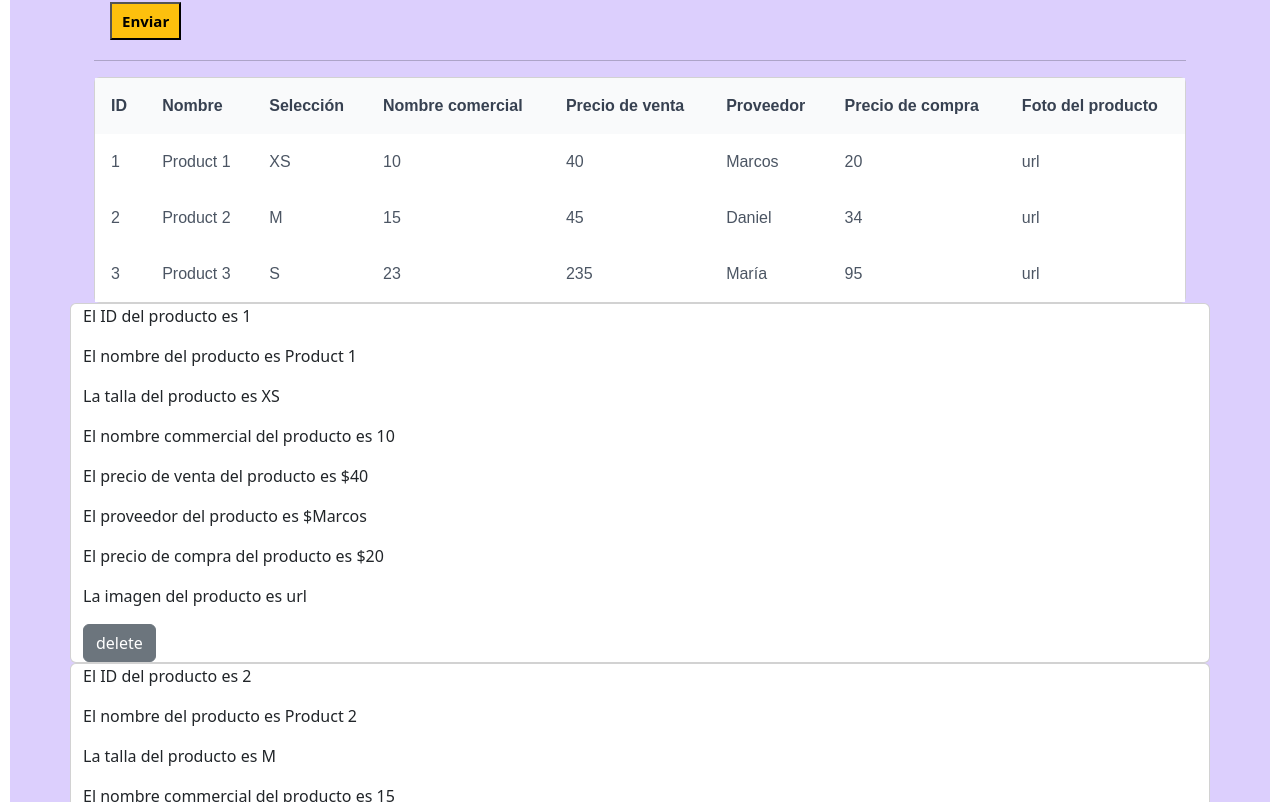
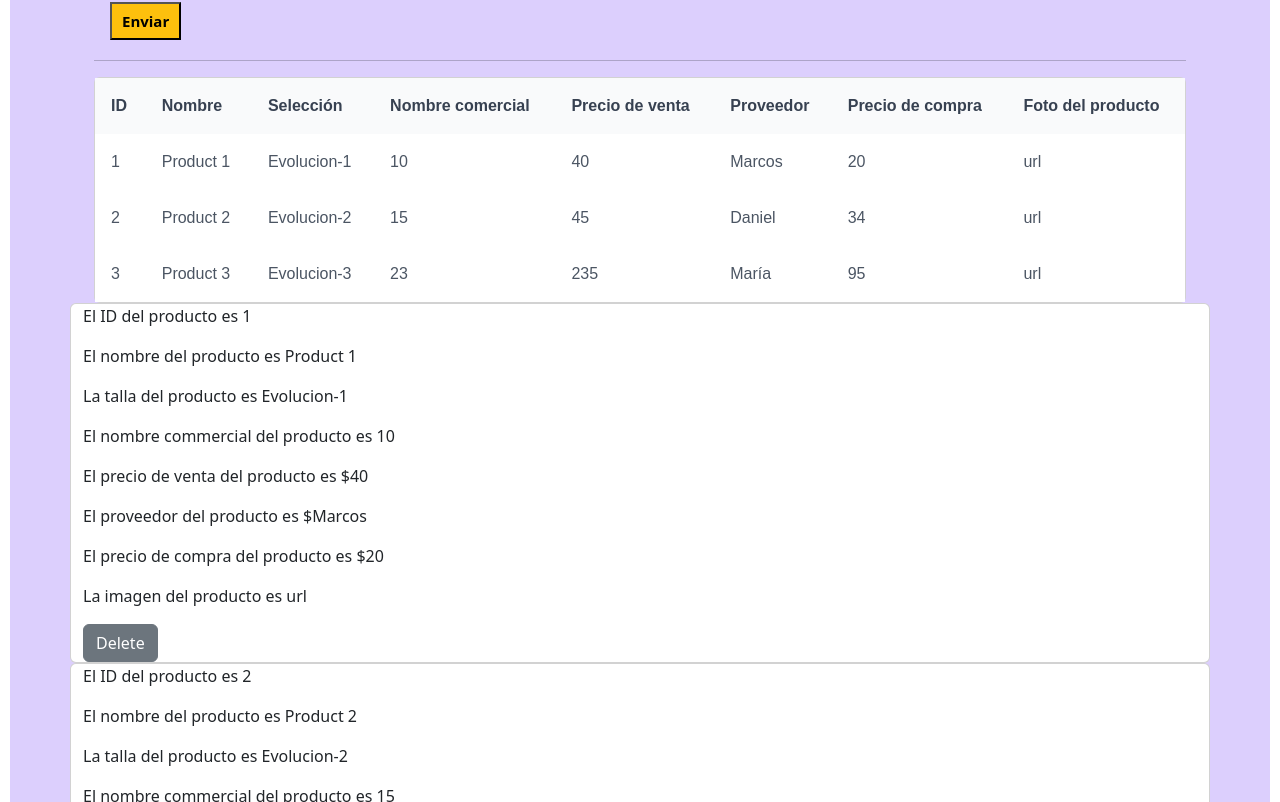
Before and after one commit to krabdoble/tp_final_grupo2_uade2024, a React (Create React App) app: page /listaproducto in a window 1280 px wide. Shown: the part 538-1340 px from the top of the page. Built offline with nearby package versions, Linux system fonts and the light colour scheme; a web font is replaced by a local one.

Commit message:
decimo commit

```diff
--- a/src/componentes/FormCliente.js
+++ b/src/componentes/FormCliente.js
@@ -106,7 +106,7 @@ function FormCliente() {
                 className="btn btn-secondary"
                 onClick={() => eliminarCliente(value.id)}
               >
-                delete
+                Delete
               </button>
             </div>
           </div>
--- a/src/componentes/FormProveedor.js
+++ b/src/componentes/FormProveedor.js
@@ -110,7 +110,7 @@ function FormProveedor() {
                 className="btn btn-secondary"
                 onClick={() => eliminarProducto(value.id)}
               >
-                delete
+                Delete
               </button>
             </div>
           </div>
--- a/src/componentes/Formulario.js
+++ b/src/componentes/Formulario.js
@@ -68,7 +68,7 @@ function Formulario({onSubmit}){
               />
             </div>
             <div className="form-group">
-              <label>Talle:</label>
+              <label>Evolución:</label>
               <select
                 className="form-control"
                 name="seleccion"
@@ -76,11 +76,9 @@ function Formulario({onSubmit}){
                 onChange={handleChangeProduct}
               >
                 <option value="">...</option>
-                <option value="XS">XS</option>
-                <option value="S">S</option>
-                <option value="M">M</option>
-                <option value="L">L</option>
-                <option value="XL">XL</option>
+                <option value="Evolucion-1">1</option>
+                <option value="Evolucion-2">2</option>
+                <option value="Evolucion-3">3</option>
               </select>
             </div>
           </div>
--- a/src/componentes/MostrarDatos.js
+++ b/src/componentes/MostrarDatos.js
@@ -31,7 +31,7 @@ function MostrarDatos({
           className="btn btn-secondary"
           onClick={() => eliminarProducto(id)}
         >
-          delete
+          Delete
         </button>
       </div>
 
--- a/src/componentes/Pedido.js
+++ b/src/componentes/Pedido.js
@@ -153,7 +153,7 @@ function Pedido() {
                 className="btn btn-secondary"
                 onClick={() => eliminarPedido(value.id)}
               >
-                delete
+                Delete
               </button>
             </div>
           </div>
--- a/src/datos/Datos.js
+++ b/src/datos/Datos.js
@@ -2,7 +2,7 @@ export const productos = [
     {
         id: '1',
         nombre: 'Product 1',
-        seleccion: 'XS',
+        seleccion: 'Evolucion-1',
         nombreComercial: 10,
         precioVenta: 40,
         proveedor: "Marcos",
@@ -12,7 +12,7 @@ export const productos = [
     {
         id: '2',
         nombre: 'Product 2',
-        seleccion: 'M',
+        seleccion: 'Evolucion-2',
         nombreComercial: 15,
         precioVenta: 45,
         proveedor: "Daniel",
@@ -22,7 +22,7 @@ export const productos = [
     {
         id: '3',
         nombre: 'Product 3',
-        seleccion: 'S',
+        seleccion: 'Evolucion-3',
         nombreComercial: 23,
         precioVenta: 235,
         proveedor: "María",
```
Also changed, not shown: 1 other file (tests, documents, lock files or other folders).
